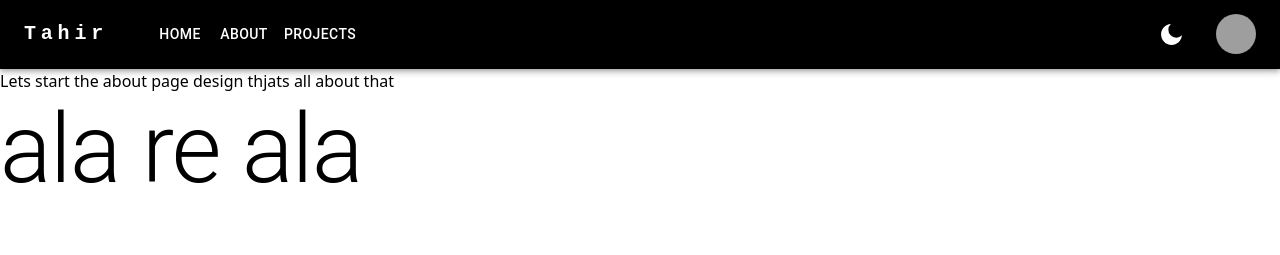
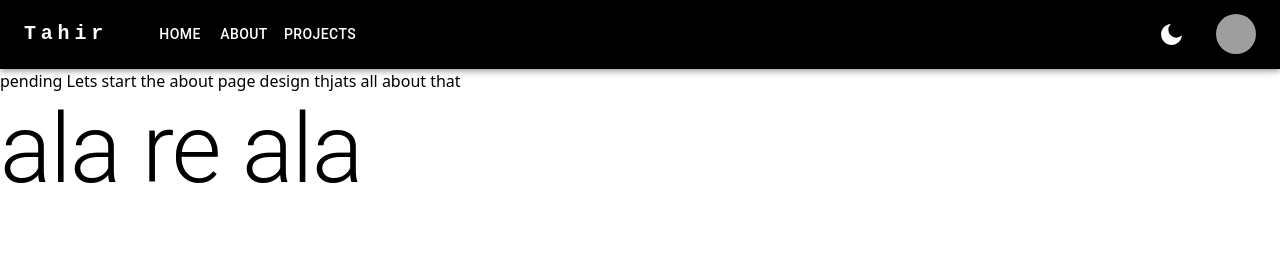
Before and after one commit to devtahirzahid/tahir-portfolio, a Next.js app: page /about in a window 1280 px wide. Shown: the top 255 px of the page. Built offline with nearby package versions, Linux system fonts and the light colour scheme; grey boxes are pictures that could not be loaded.

Commit message:
added pending text

```diff
--- a/src/app/(pages)/about/page.tsx
+++ b/src/app/(pages)/about/page.tsx
@@ -3,7 +3,7 @@ import { Box, Typography } from '@mui/material';
 export default function About() {
   return (
     <Box>
-      Lets start the about page design thjats all about that
+      pending Lets start the about page design thjats all about that
       <Typography variant='h1'>ala re ala</Typography>
     </Box>
   );
```
